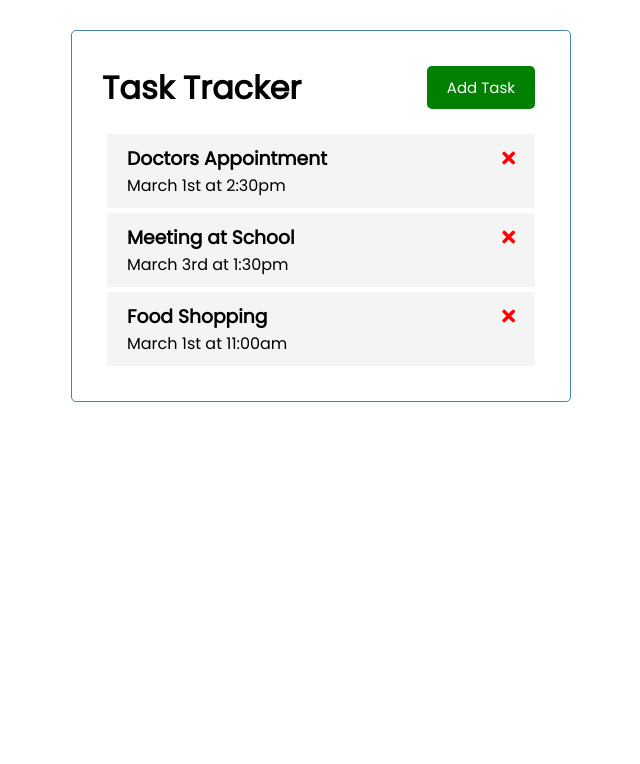
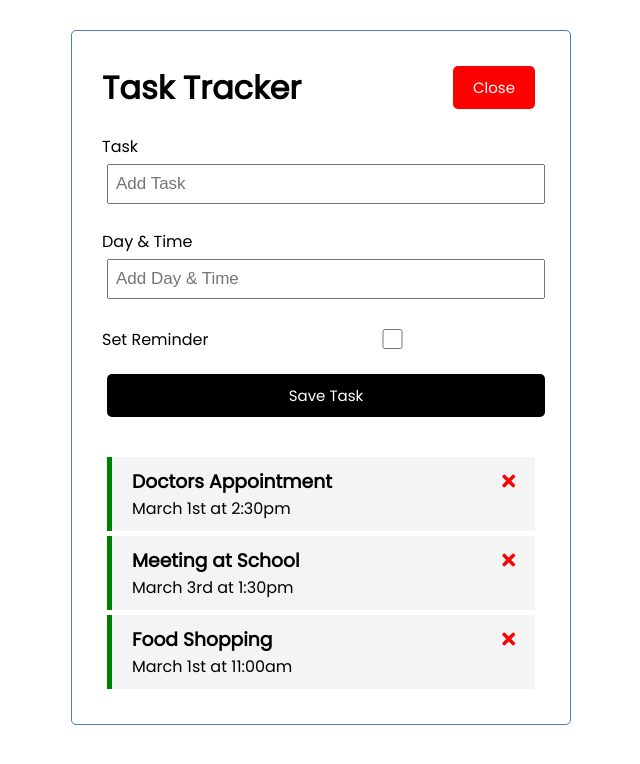
Before and after one commit to aaronscofield/task-tracker, a Vue app: page / in a window 1280 px wide. Both pictures are taken after a click on the button "Add Task". Shown: the top 764 px of the page, without its empty margins (319-959 px from the left). Built offline with nearby package versions, Linux system fonts and the light colour scheme.

Commit message:
implemented task-tracker front-end

```diff
--- a/src/App.vue
+++ b/src/App.vue
@@ -1,23 +1,46 @@
 <template>
   <div class="container">
-    <Header title="Task Tracker" />
-    <Tasks :tasks="tasks"/>
+    <Header @toggle-add-task="toggleAddTask" title="Task Tracker" :showAddTask="showAddTask"/>
+    <div v-show="showAddTask">
+      <AddTask @add-task="addTask"/>
+    </div>
+    <Tasks @toggle-reminder="toggleReminder" @delete-task="deleteTask" :tasks="tasks"/>
   </div>
 </template>
 
 <script>
 import Header from './components/Header.vue'
 import Tasks from './components/Tasks.vue'
+import AddTask from './components/AddTask.vue'
 
 export default {
   name: 'App',
   components: {
     Header,
-    Tasks
+    Tasks,
+    AddTask
   },
   data(){
     return{
-      tasks: []
+      tasks: [],
+      showAddTask: false
+    }
+  },
+  methods: {
+    toggleAddTask(){
+      this.showAddTask = !this.showAddTask
+    },
+    addTask(newTask){
+      //this.tasks.push(newTask)
+      this.tasks = [...this.tasks, newTask]
+    },
+    deleteTask(id){
+      if(confirm('Are you sure?')) {
+        this.tasks = this.tasks.filter((task) => task.id !== id);
+      }
+    },
+    toggleReminder(id){
+      this.tasks = this.tasks.map((task) => task.id === id ? {...task, reminder: !task.reminder} : task)
     }
   },
   created(){
--- /dev/null
+++ b/src/components/AddTask.vue
@@ -0,0 +1,91 @@
+<template>
+    <form @submit="onSubmit" class="add-form">
+        <div class="form-control">
+            <label>Task</label>
+            <input type="text" v-model="text" name="text" placeholder="Add Task" />
+        </div>
+        <div class="form-control">
+            <label>Day & Time</label>
+            <input
+                type="text"
+                name="day"
+                v-model="day"
+                placeholder="Add Day & Time"
+            />
+        </div>
+        <div class="form-control form-control-check">
+            <label>Set Reminder</label>
+            <input type="checkbox" v-model="reminder" name="reminder" />
+        </div>
+
+        <input type="submit" value="Save Task" class="btn btn-block"/>
+    </form>
+</template>
+
+<script>
+    export default {
+        name: 'AddTask',
+        data(){
+            return{
+                text: '',
+                day: '',
+                reminder: false
+            }
+        },
+        methods: {
+            onSubmit(e){
+                e.preventDefault()
+
+                if(!this.text){
+                    alert("Please add a task.")
+                    return
+                }
+
+                const newTask = {
+                    id: Math.floor(Math.random() * 100000),
+                    text: this.text,
+                    day: this.day,
+                    reminder: this.reminder,
+                }
+
+                this.$emit('add-task', newTask)
+
+                this.text = ''
+                this.day = ''
+                this.reminder = false
+
+            }
+        }
+    }
+</script>
+
+<style scoped>
+    .add-form {
+    margin-bottom: 40px;
+    }
+    .form-control {
+    margin: 20px 0;
+    }
+    .form-control label {
+    display: block;
+    }
+    .form-control input {
+    width: 100%;
+    height: 40px;
+    margin: 5px;
+    padding: 3px 7px;
+    font-size: 17px;
+    }
+    .form-control-check {
+    display: flex;
+    align-items: center;
+    justify-content: space-between;
+    }
+    .form-control-check label {
+    flex: 1;
+    }
+    .form-control-check input {
+    flex: 2;
+    height: 20px;
+    }
+</style>
--- a/src/components/Button.vue
+++ b/src/components/Button.vue
@@ -11,7 +11,7 @@
     },
     methods: {
         onClick(){
-            console.log('click');
+            this.$emit('btn-click')
         }
     }
 }
--- a/src/components/Header.vue
+++ b/src/components/Header.vue
@@ -1,7 +1,7 @@
 <template>
   <header>
       <h1>{{ title }}</h1>
-      <Button text="Add Task" color="green" />
+      <Button @btn-click="$emit('toggle-add-task')" :text="showAddTask ? 'Close' : 'Add Task'" :color="showAddTask ? 'red' : 'green'" />
   </header>
 </template>
 
@@ -13,6 +13,9 @@
     props: {
         title: {
             type: String,
+        },
+        showAddTask: {
+            type: Boolean,
         }
     },
     components: {
--- a/src/components/Task.vue
+++ b/src/components/Task.vue
@@ -1,8 +1,8 @@
 <template>
-<div class="task">
+<div @dblclick="$emit('toggle-reminder', task.id)" :class="[task.reminder ? 'reminder' : '', 'task']">
     <h3>
         {{task.text}}
-        <i class="fas fa-times"></i>
+        <i @click="$emit('delete-task', task.id)" class="fas fa-times"></i>
     </h3>
     <p>{{task.day}}</p>
 </div>
@@ -13,7 +13,7 @@
     name: 'Task',
     props: {
         task: Object
-    }
+    },
 }
 </script>
 
--- a/src/components/Tasks.vue
+++ b/src/components/Tasks.vue
@@ -1,6 +1,6 @@
 <template>
   <div :key="task.id" v-for="task in tasks">
-      <Task :task="task" />
+      <Task @toggle-reminder="$emit('toggle-reminder', task.id) " @delete-task="$emit('delete-task', task.id)" :task="task" />
   </div>
 </template>
 
@@ -14,7 +14,8 @@
     },
     components: {
         Task,
-    }
+    },
+    emits: ['delete-task', 'toggle-reminder']
 }
 </script>
 
```
Also changed, not shown: 1 other file (tests, documents, lock files or other folders).
